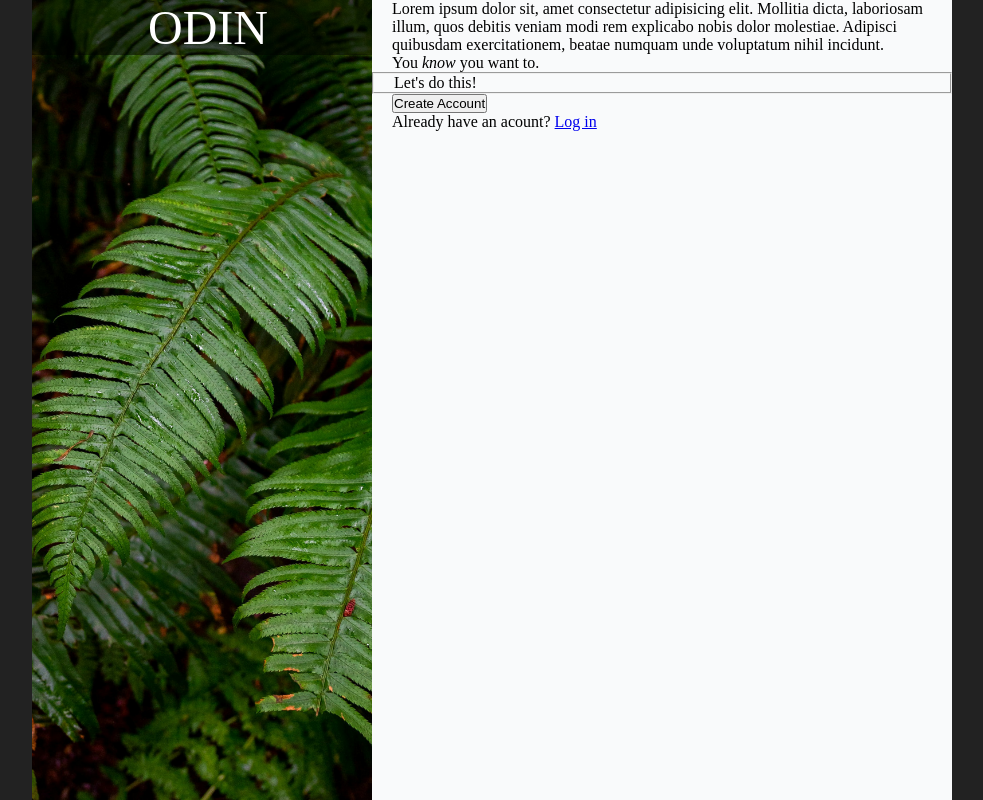
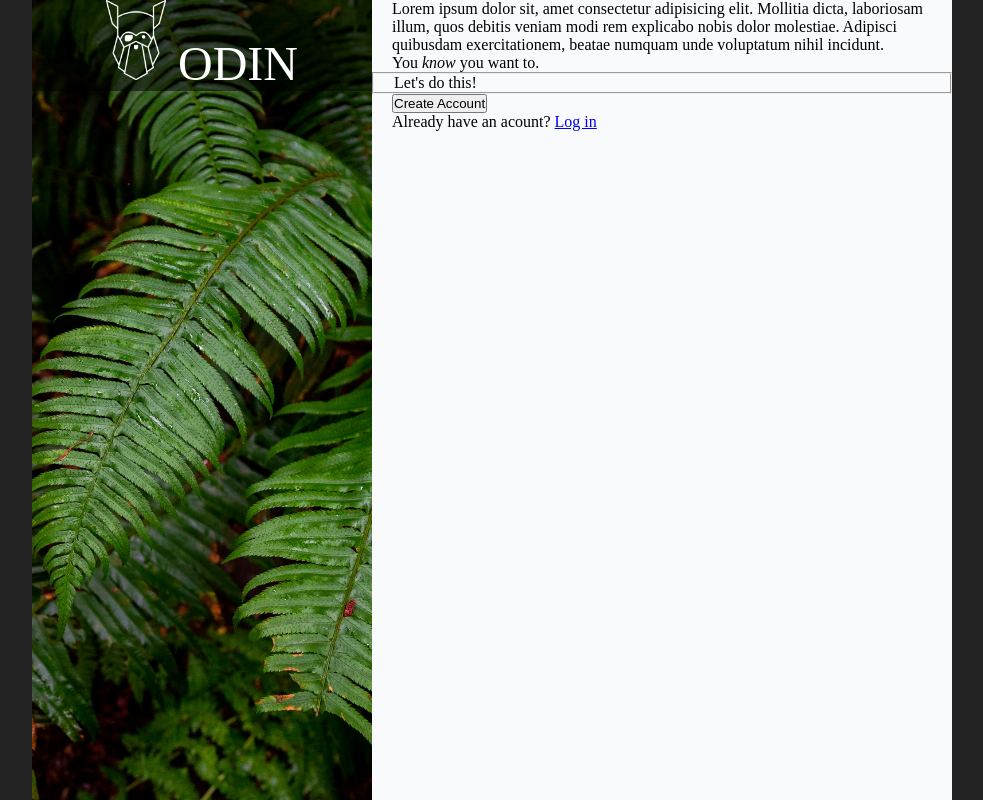
Before and after one commit to vlbdev/Sign-upForm, a plain HTML site: page index.html in a window 1280 px wide. Shown: the whole page, without its empty margins (148-1131 px from the left). Drawn offline with Linux system fonts and the light colour scheme.

Commit message:
Add logo to html

```diff
--- a/index.html
+++ b/index.html
@@ -10,7 +10,7 @@
     <div class="container">
       <div class="left">
         <p class="left-text">
-          <img src="" alt="" />
+          <img src="odin-lined.png" width="60px" alt="logo" />
           <span>ODIN</span>
         </p>
       </div>
```
